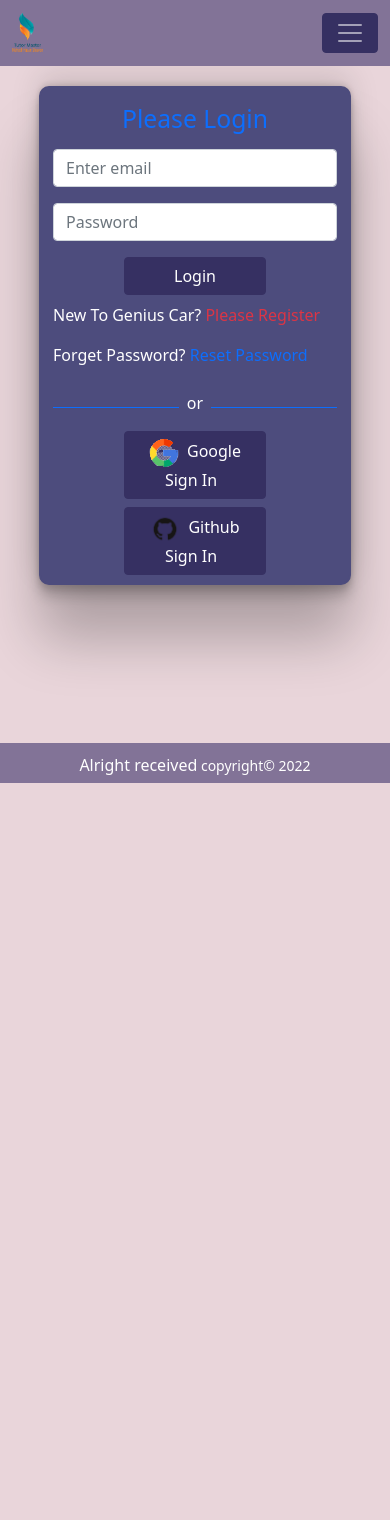
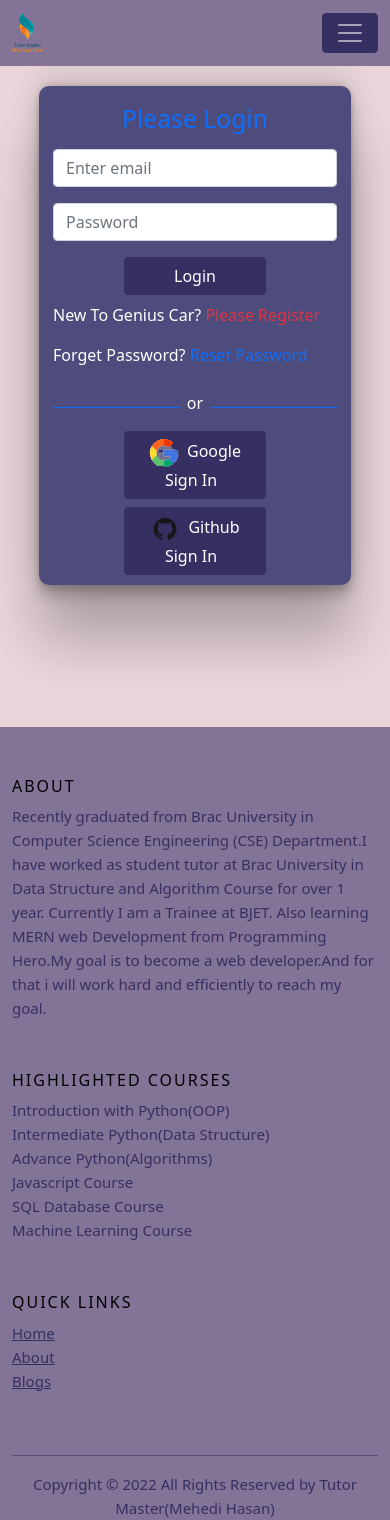
Before and after one commit to mehedi-hasan-shuvon/assignment-10-independent, a React (Create React App) app: page /login in a window 390 px wide. Before the commit the page ends 844 px from the top, so only its background shows below. Built offline with nearby package versions, Linux system fonts and the light colour scheme; no server answers.

Commit message:
complete footer design

```diff
--- a/package.json
+++ b/package.json
@@ -3,6 +3,9 @@
   "version": "0.1.0",
   "private": true,
   "dependencies": {
+    "@fortawesome/fontawesome-svg-core": "^6.1.1",
+    "@fortawesome/free-solid-svg-icons": "^6.1.1",
+    "@fortawesome/react-fontawesome": "^0.1.18",
     "@testing-library/jest-dom": "^5.16.4",
     "@testing-library/react": "^13.1.1",
     "@testing-library/user-event": "^13.5.0",
--- a/src/Pages/Shared/Footer/Footer.css
+++ b/src/Pages/Shared/Footer/Footer.css
@@ -5,8 +5,172 @@
     width: 100%;
     margin-top: -50px;
     /* Height of the footer*/
-    height: 40px;
+    height: 30px !important;
     background-color: #827397;
     color: white;
 
 }
+
+.site-footer
+{
+    background-color: #827397;
+  padding:45px 0 20px;
+  font-size:15px;
+  line-height:24px;
+  color: #363062;
+}
+.site-footer hr
+{
+  border-top-color:#bbb;
+  opacity:0.5
+}
+.site-footer hr.small
+{
+  margin:20px 0
+}
+.site-footer h6
+{
+  color:black;
+  font-size:16px;
+  text-transform:uppercase;
+  margin-top:5px;
+  letter-spacing:2px
+}
+.site-footer a
+{
+  color:#737373;
+}
+.site-footer a:hover
+{
+  color:#3366cc;
+  text-decoration:none;
+}
+.footer-links
+{
+  padding-left:0;
+  list-style:none
+}
+.footer-links li
+{
+  display:block
+}
+.footer-links a
+{
+    color: #363062;
+}
+.footer-links a:active,.footer-links a:focus,.footer-links a:hover
+{
+  color:#3366cc;
+  text-decoration:none;
+}
+.footer-links.inline li
+{
+  display:inline-block
+}
+.site-footer .social-icons
+{
+  text-align:right
+}
+.site-footer .social-icons a
+{
+  width:40px;
+  height:40px;
+  line-height:40px;
+  margin-left:6px;
+  margin-right:0;
+  border-radius:100%;
+  background-color:#33353d
+}
+.copyright-text
+{
+  margin:0
+}
+@media (max-width:991px)
+{
+  .site-footer [class^=col-]
+  {
+    margin-bottom:30px
+  }
+}
+@media (max-width:767px)
+{
+  .site-footer
+  {
+    padding-bottom:0
+  }
+  .site-footer .copyright-text,.site-footer .social-icons
+  {
+    text-align:center
+  }
+}
+.social-icons
+{
+  padding-left:0;
+  margin-bottom:0;
+  list-style:none
+}
+.social-icons li
+{
+  display:inline-block;
+  margin-bottom:4px
+}
+.social-icons li.title
+{
+  margin-right:15px;
+  text-transform:uppercase;
+  color:#96a2b2;
+  font-weight:700;
+  font-size:13px
+}
+.social-icons a{
+  background-color:#eceeef;
+  color:#818a91;
+  font-size:16px;
+  display:inline-block;
+  line-height:44px;
+  width:44px;
+  height:44px;
+  text-align:center;
+  margin-right:8px;
+  border-radius:100%;
+  -webkit-transition:all .2s linear;
+  -o-transition:all .2s linear;
+  transition:all .2s linear
+}
+.social-icons a:active,.social-icons a:focus,.social-icons a:hover
+{
+  color:#fff;
+  background-color:#29aafe
+}
+.social-icons.size-sm a
+{
+  line-height:34px;
+  height:34px;
+  width:34px;
+  font-size:14px
+}
+.social-icons a.facebook:hover
+{
+  background-color:#3b5998
+}
+.social-icons a.twitter:hover
+{
+  background-color:#00aced
+}
+.social-icons a.linkedin:hover
+{
+  background-color:#007bb6
+}
+.social-icons a.dribbble:hover
+{
+  background-color:#ea4c89
+}
+@media (max-width:767px)
+{
+  .social-icons li.title
+  {
+    display:block;
+    margin-right:0;
+    font-weight:600
+  }
+}
--- a/src/Pages/Shared/Footer/Footer.js
+++ b/src/Pages/Shared/Footer/Footer.js
@@ -1,9 +1,51 @@
+import { FontAwesomeIcon } from '@fortawesome/react-fontawesome';
 import React from 'react';
+import { Link } from 'react-router-dom';
 import './Footer.css'
 const Footer = () => {
     return (
-        <footer className='text-center mt-3 footer'>
-            <p>Alright received<small> copyright© {new Date().getFullYear()}</small></p>
+        <footer class="site-footer">
+            <div class="container">
+                <div class="row">
+                    <div class="col-sm-12 col-md-6">
+                        <h6>About</h6>
+                        <p class="text-justify">Recently graduated from Brac University in Computer Science Engineering (CSE) Department.I have worked as student tutor at Brac University in Data Structure and Algorithm Course for over 1 year. Currently I am a Trainee at BJET. Also learning MERN web Development from Programming Hero.My goal is to become a web developer.And for that i will work hard and efficiently to reach my goal. </p>
+                    </div>
+
+                    <div class="col-xs-6 col-md-3">
+                        <h6>Highlighted Courses</h6>
+                        <ul class="footer-links">
+                            <li>Introduction with Python(OOP)</li>
+                            <li>Intermediate Python(Data Structure)</li>
+                            <li>Advance Python(Algorithms)</li>
+                            <li>Javascript Course</li>
+                            <li>SQL Database Course</li>
+                            <li>Machine Learning Course</li>
+                        </ul>
+                    </div>
+
+                    <div class="col-xs-6 col-md-3">
+                        <h6>Quick Links</h6>
+                        <ul class="footer-links">
+
+
+
+                            <li><Link to='/'>Home</Link></li>
+                            <li><Link to='/about'>About</Link></li>
+                            <li><Link to='/blogs'>Blogs</Link></li>
+                            <li><Link to='/login'></Link></li>
+                        </ul>
+                    </div>
+                </div>
+                <hr></hr>
+            </div>
+            <div class="container text-center">
+
+                <p class="copyright-text">Copyright &copy; {new Date().getFullYear()} All Rights Reserved by
+                    Tutor Master(Mehedi Hasan)</p>
+
+
+            </div>
         </footer>
     );
 };
```
Also changed, not shown: 1 other file (tests, documents, lock files or other folders).
